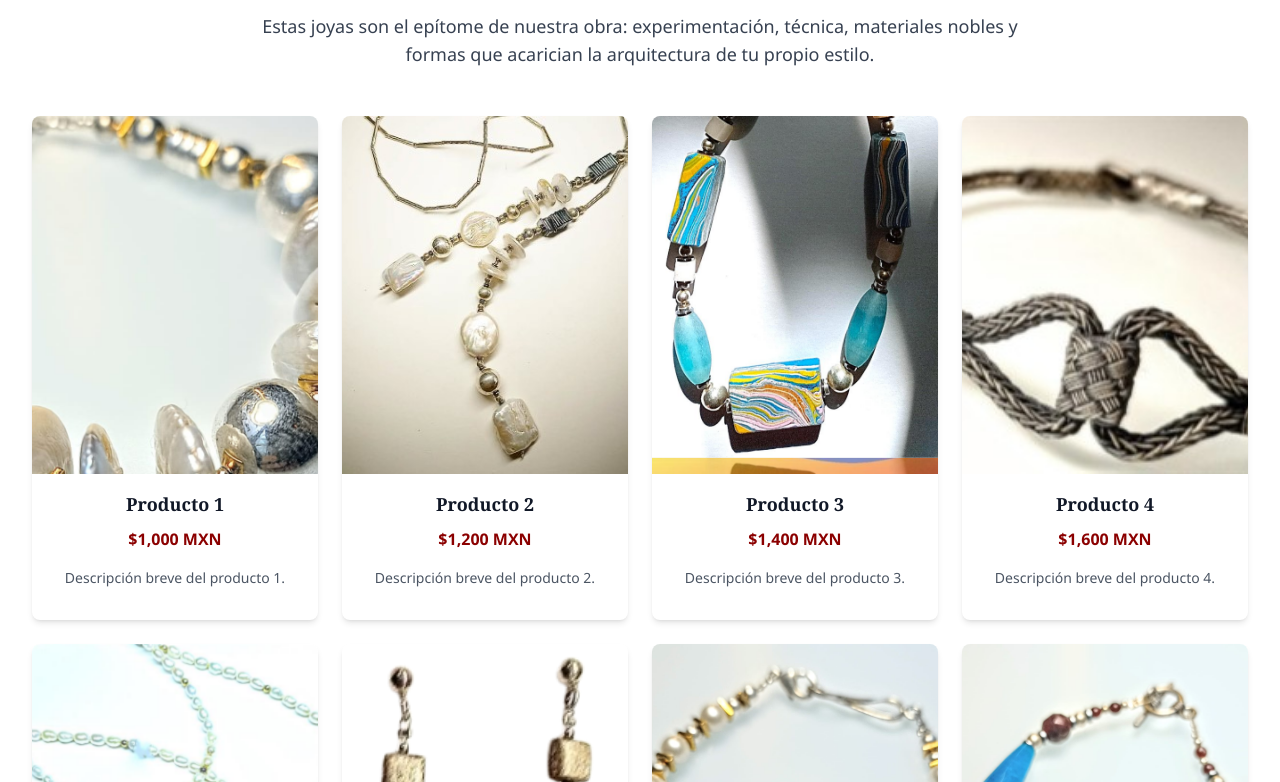
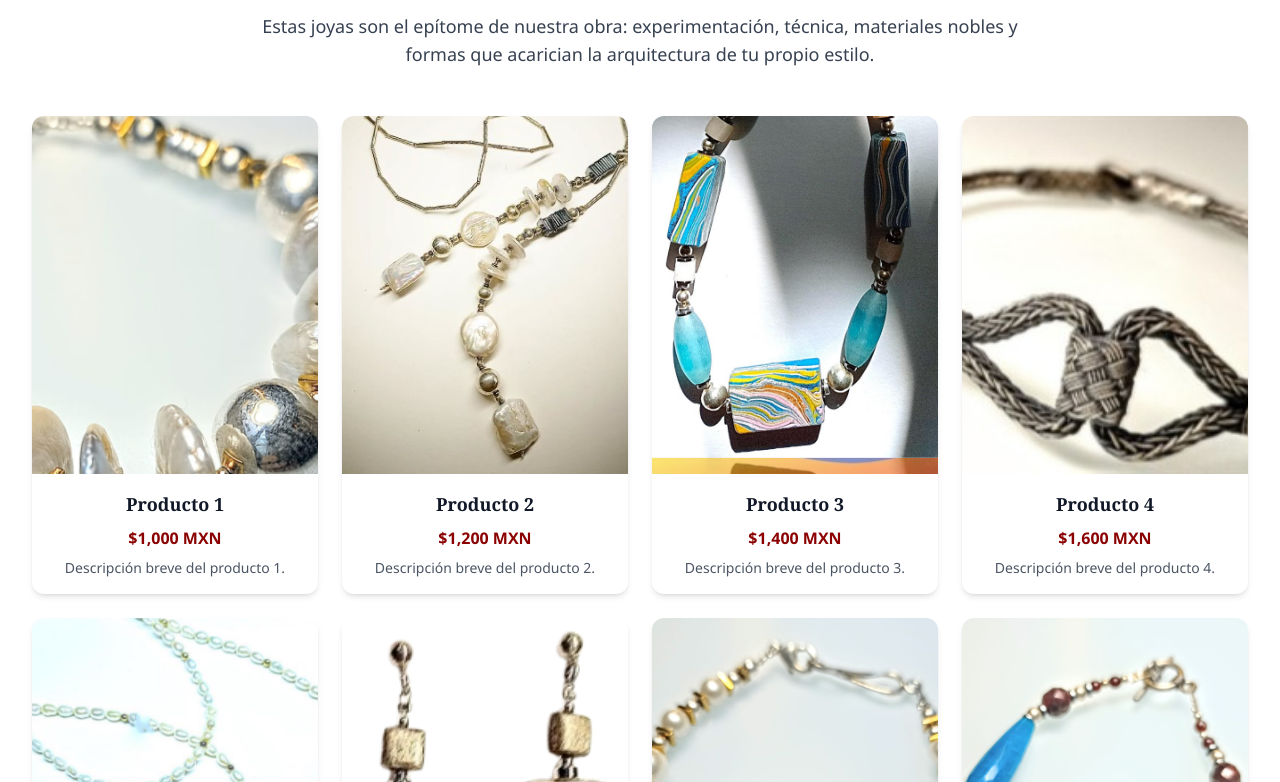
Before and after one commit to aaguilard73/PagwebGiDo-v4, a React (Vite) app: page / in a window 1280 px wide. Shown: the part 2758-3540 px from the top of the page. Built offline with nearby package versions, Linux system fonts and the light colour scheme.

Commit message:
Update ProductCard.tsx

```diff
--- a/src/components/ProductCard.tsx
+++ b/src/components/ProductCard.tsx
@@ -1,5 +1,3 @@
-// src/components/ProductCard.tsx
-
 import React from 'react';
 import type { Product } from '../types';
 
@@ -9,7 +7,7 @@ interface ProductCardProps {
 
 const ProductCard: React.FC<ProductCardProps> = ({ product }) => {
   return (
-    <div className="bg-white rounded-lg shadow-md overflow-hidden">
+    <div className="bg-white rounded-xl shadow-md hover:shadow-xl overflow-hidden transition-shadow duration-300">
       {/* Imagen */}
       <div className="relative w-full aspect-[4/5] overflow-hidden">
         <img
@@ -20,11 +18,15 @@ const ProductCard: React.FC<ProductCardProps> = ({ product }) => {
       </div>
 
       {/* Contenido */}
-      <div className="p-4 text-center">
-        <h3 className="text-lg font-semibold text-gray-900">{product.name}</h3>
-        <p className="text-primary font-bold mt-2">${product.price.toLocaleString()} MXN</p>
+      <div className="p-4 text-center space-y-2">
+        <h3 className="text-base sm:text-lg font-semibold text-gray-900">
+          {product.name}
+        </h3>
+        <p className="text-primary font-bold text-sm sm:text-base">
+          ${product.price.toLocaleString()} MXN
+        </p>
         {product.description && (
-          <p className="text-gray-600 text-sm mt-2">
+          <p className="text-gray-600 text-xs sm:text-sm leading-snug">
             {product.description}
           </p>
         )}
```
